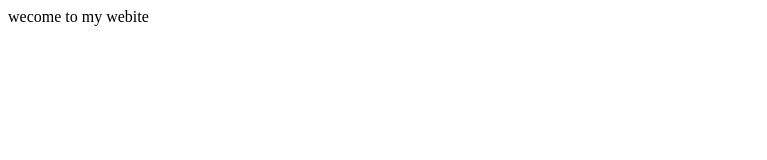
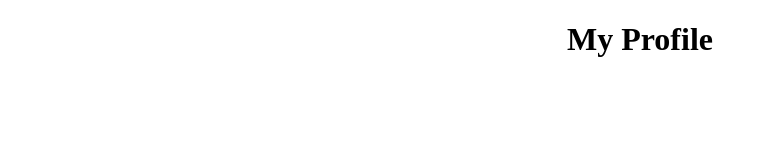
Before and after one commit to htumhtum34/htumhtum34.github.io, a plain HTML site: page index.html in a window 1280 px wide. Shown: the whole page, without its empty margins (0-767 px from the left). Drawn offline with Linux system fonts and the light colour scheme.

Commit message:
edit text

```diff
--- a/index.html
+++ b/index.html
@@ -5,7 +5,8 @@
     <meta name="viewport" content="width=+++, initial-scale=1.0">
     <title>htumhtum</title>
 </head>
-<body>
-    wecome to my webite
+    <center>
+        <h1>My Profile</h1>
+    </center>
 </body>
-</html>
+</html
```
